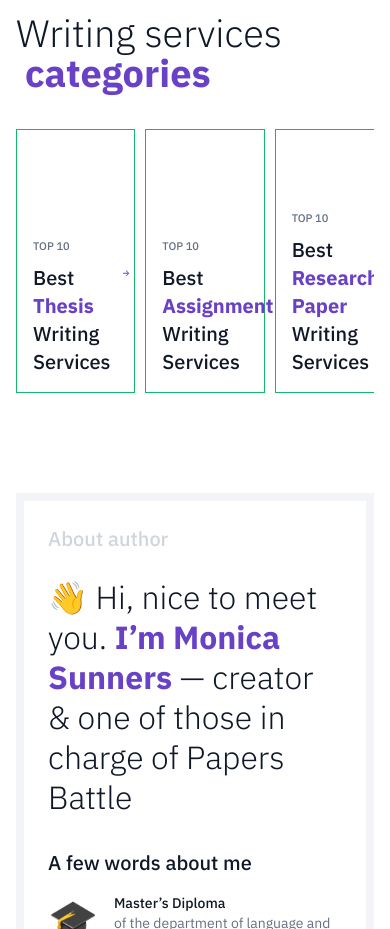
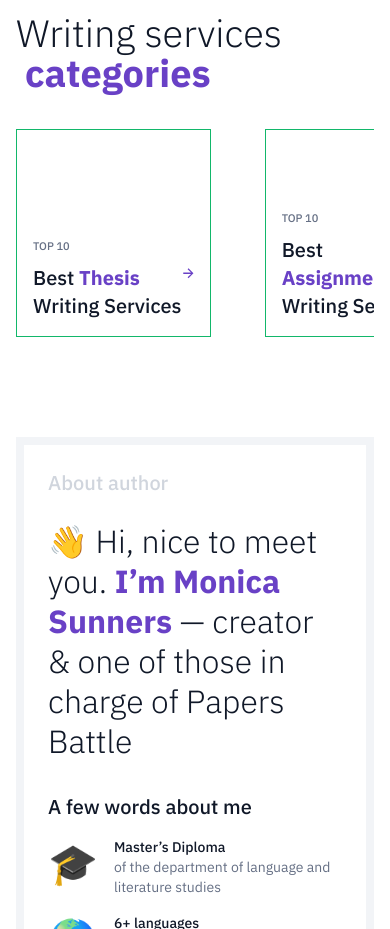
Before and after one commit to zbys1av/papersbattle, a website built with webpack: page src/index.html in a window 390 px wide. Shown: the part 2080-3009 px from the top of the page. Built offline with nearby package versions, Linux system fonts and the light colour scheme; files whose address does not match are found by name; what lozad would draw is missing.

Commit message:
categories (almost fixed)

```diff
--- a/src/index.js
+++ b/src/index.js
@@ -180,6 +180,14 @@ document.addEventListener('DOMContentLoaded', ()=>{
                     pagination: {
                         el: '.swiper-pagination-categories',
                         clickable: true,
+                    },
+                    breakpoints: {
+                        320: {
+                            slidesPerView: "1.5",
+                        },
+                        // 768: {
+                        //     slidesPerView: "3",
+                        // }
                     }
                 });
             }
--- a/src/style.scss
+++ b/src/style.scss
@@ -1435,7 +1435,8 @@ ul{
 
     @media (max-width: 764px) {
       gap: 10px;
-      width: auto;
+      // width: auto;
+      max-width: 195px;
     }
   }
 
```
